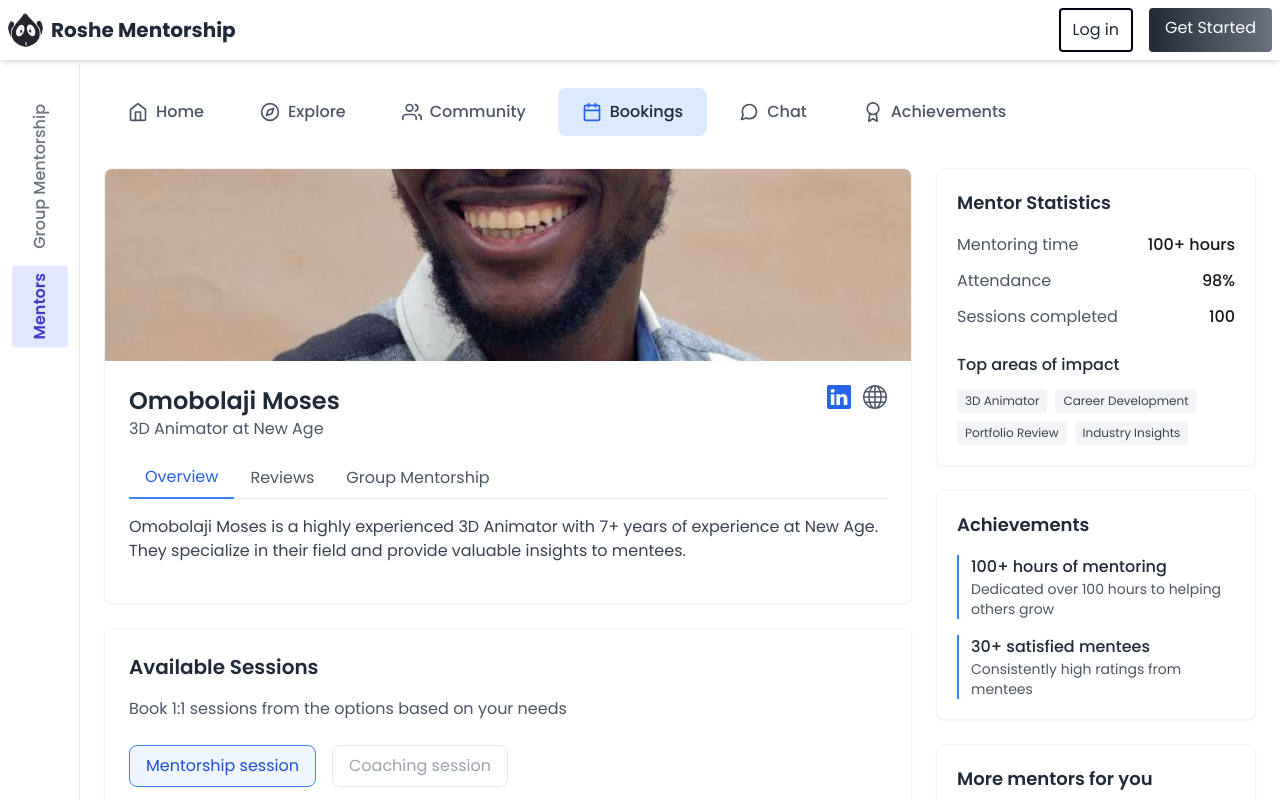
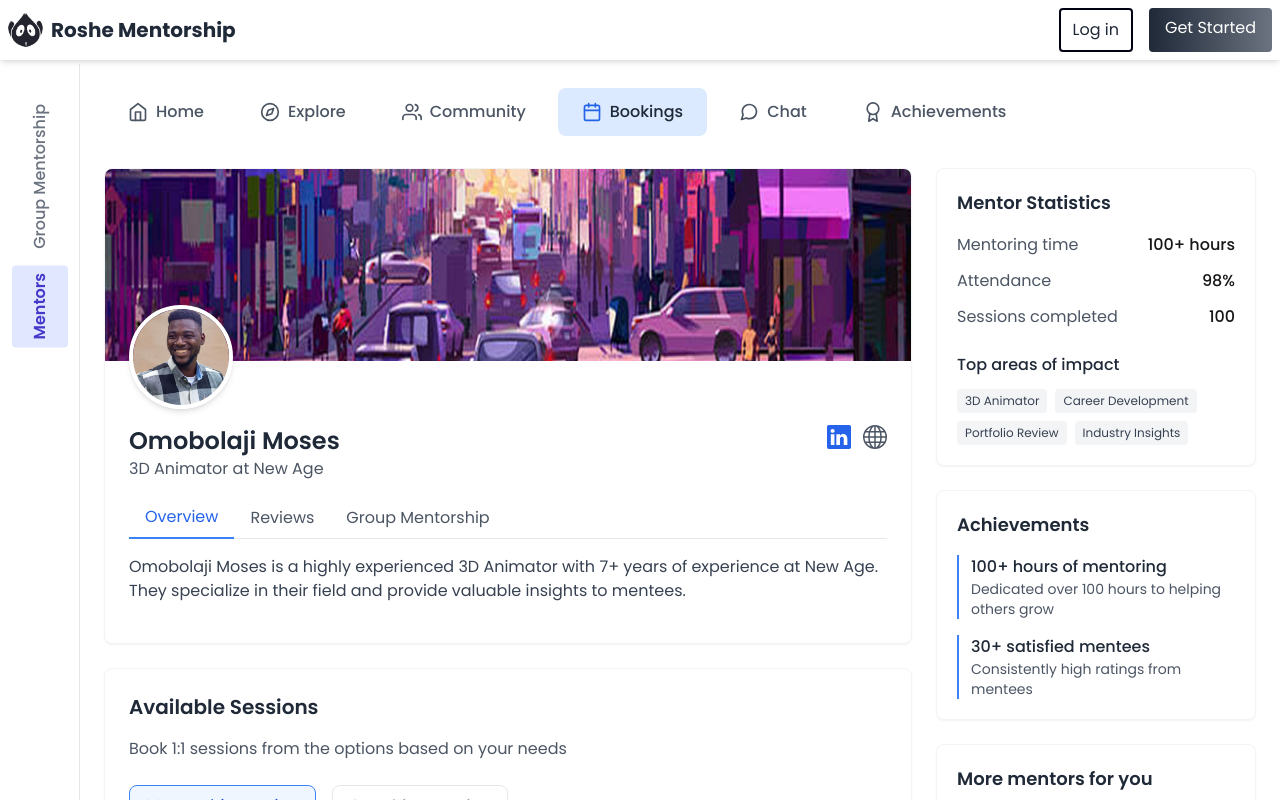
Before and after one commit to Roshe-Mentors/new_roshe, a Next.js app: page /dashboard in a window 1280 px wide. Both pictures are taken after a click on the element "Bookings". Shown: the top 800 px of the page. Built offline with nearby package versions, Linux system fonts and the light colour scheme.

Commit message:
changed the banner image and added the mentor image in a rounded frame at the lower left conner

```diff
--- a/src/app/dashboard/components/MentorDashboard.tsx
+++ b/src/app/dashboard/components/MentorDashboard.tsx
@@ -296,15 +296,27 @@ const MentorDashboard: React.FC<MentorDashboardProps> = ({ mentors }) => {
                   {/* Profile Header */}
                   <div className="bg-white rounded-lg shadow-sm border border-gray-100 overflow-hidden mb-6">
                     <div className="relative h-48">
+                      {/* Banner Image */}
                       <Image
-                        src={selectedMentor?.imageUrl || "/images/mentor_pic.png"}
-                        alt={selectedMentor?.name || "Mentor Profile"}
+                        src="/images/banner.png"
+                        alt="Mentor Banner"
                         width={800}
                         height={200}
                         className="w-full h-48 object-cover"
                       />
+
+                      {/* Mentor Profile Picture */}
+                      <div className="absolute -bottom-12 left-6 border-4 border-white rounded-full shadow-md">
+                        <Image
+                          src={selectedMentor?.imageUrl || "/images/mentor_pic.png"}
+                          alt={selectedMentor?.name || "Mentor Profile"}
+                          width={96}
+                          height={96}
+                          className="w-24 h-24 rounded-full object-cover"
+                        />
+                      </div>
                     </div>
-                    <div className="p-6">
+                    <div className="p-6 pt-16">
                       <div className="flex justify-between items-start">
                         <div>
                           <h2 className="text-2xl font-semibold text-gray-800">{selectedMentor?.name || "Mentor Name"}</h2>
```
Also changed, not shown: public/images/banner.png (added).
